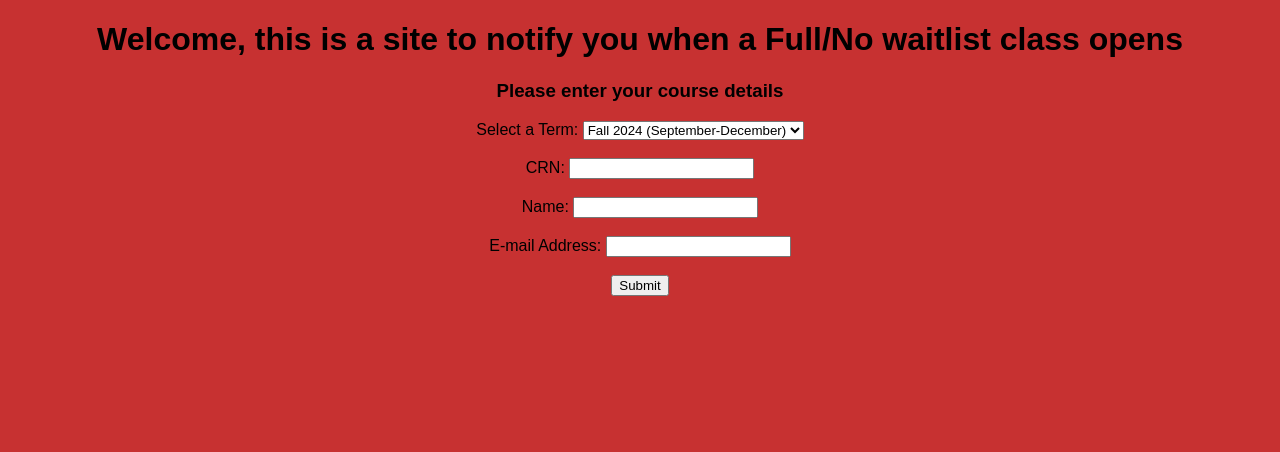
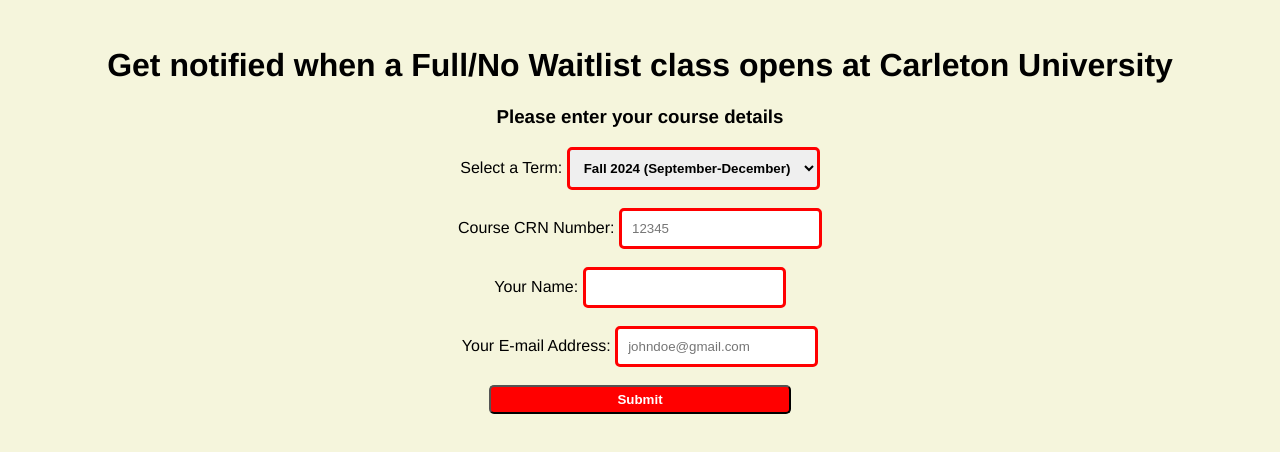
Before and after one commit to vitcorr/carleton-course-notifier, a website: page public/index.html in a window 1280 px wide. Drawn offline with Linux system fonts and the light colour scheme.

Commit message:
css changes

```diff
--- a/public/index.html
+++ b/public/index.html
@@ -10,7 +10,13 @@
 </head>
 
 <body>
-    <h1>Welcome, this is a site to notify you when a Full/No waitlist class opens</h1>
+    <header>
+        <a href="favicon.ico">
+            <img src="favicon.ico" alt="">
+        </a>
+    </header>
+    <div class = 'main'>
+        <h1>Get notified when a Full/No Waitlist class opens at Carleton University</h1>
         <h3>Please enter your course details</h3>
         <label for="TERM">Select a Term:</label>
         <select name="TERM" id="term">
@@ -19,16 +25,17 @@
             <option value="202420">Summer 2024 (May-August)</option>
         </select>
         <br><br>
-    <label for="CRN">CRN:</label>
-    <input type="text" id = "CRN" name = "CRN">
+        <label for="CRN">Course CRN Number:</label>
+        <input type="text" id = "CRN" name = "CRN" placeholder="12345">
         <br><br>
-    <label for="name">Name:</label>
+        <label for="name">Your Name:</label>
         <input type="name" id = "name" name = "name">
         <br><br>
-    <label for="email">E-mail Address:</label>
-    <input type="email" id = "email" name = "email">
+        <label for="email">Your E-mail Address:</label>
+        <input type="email" id = "email" name = "email" placeholder="johndoe@gmail.com">
         <br><br>
         <button id = "submit" onclick="submitButton()"> Submit</button>
+    </div>
 
     <div id = "Loading" class="modal">
             <div class ="loader"></div>
--- a/public/styles.css
+++ b/public/styles.css
@@ -1,9 +1,48 @@
 
 
 body{
-    background-color: rgb(199, 49, 49);
-    font-family: Arial, Helvetica, sans-serif;
+    background-color: beige;
+
     text-align: center;
+}
+
+.main{
+    font-family:'Franklin Gothic Medium', 'Arial Narrow', Arial, sans-serif;
+}
+
+.main input{
+    border-radius: 5px;
+    border-color: red;
+    border-style: solid;
+    border-width: 3px;
+    padding: 10px;
+}
+
+.main select{
+    border-radius: 5px;
+    border-color: red;
+    border-style: solid;
+    border-width: 3px;
+    font-weight: bold;
+    padding: 10px;
+
+}
+
+#submit{
+    background-color: red;
+    color: white ;
+    padding-left: 10%;
+    padding-right: 10%;
+    padding-top: 5px;
+    padding-bottom: 5px;
+    border-radius: 5px;
+    font-weight: bold;
+}
+
+#submit:hover{
+    color: red;
+    background-color: white;
+    cursor:pointer;
 }
 
 .modal{
--- a/server.js
+++ b/server.js
@@ -44,7 +44,7 @@
 //stop the script
 app.get('/stop-script', async (req, res) => {
     script_check = false;
-    res.send('stopping script...'); // Optional response to indicate the test started
+    res.send('stopping script...'); // Optional response to indicate the test stopped
 });
 
 app.get('/test-db', async (req, res) => {
```
Lines whose indentation alone changed are shown as unchanged.
